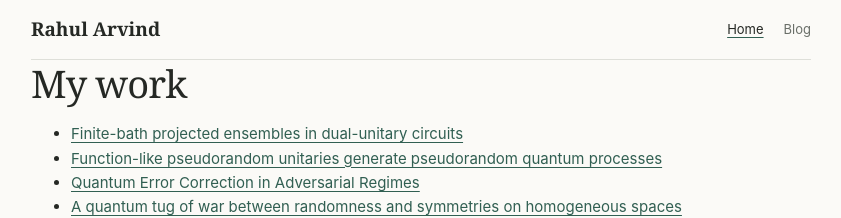
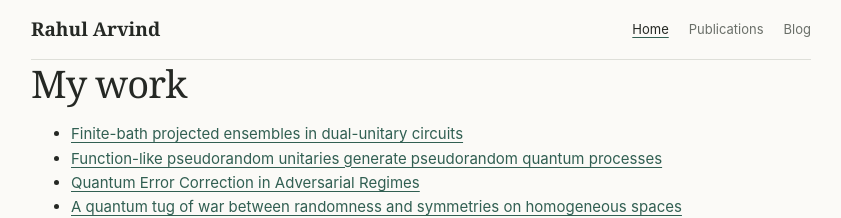
Before and after one commit to rahula06/rahula06.github.io, a Jekyll site: the page built from index.html, in a window 1280 px wide. Shown: the top 218 px of the page, without its empty margins (219-1060 px from the left). Built offline with Jekyll 4.4.1, drawn with Linux system fonts in a browser that asks for light colours.

```diff
--- a/_layouts/default.html
+++ b/_layouts/default.html
@@ -21,6 +21,7 @@
     <a class="wordmark" href="{{ '/' | relative_url }}">Rahul Arvind</a>
     <nav aria-label="Main navigation">
       <a href="{{ '/' | relative_url }}" {% if page.section == 'home' %}aria-current="page"{% endif %}>Home</a>
+      <a href="{{ '/publications/' | relative_url }}" {% if page.section == 'publications' %}aria-current="page"{% endif %}>Publications</a>
       <a href="{{ '/blog/' | relative_url }}" {% if page.section == 'blog' %}aria-current="page"{% endif %}>Blog</a>
     </nav>
   </header>
```
